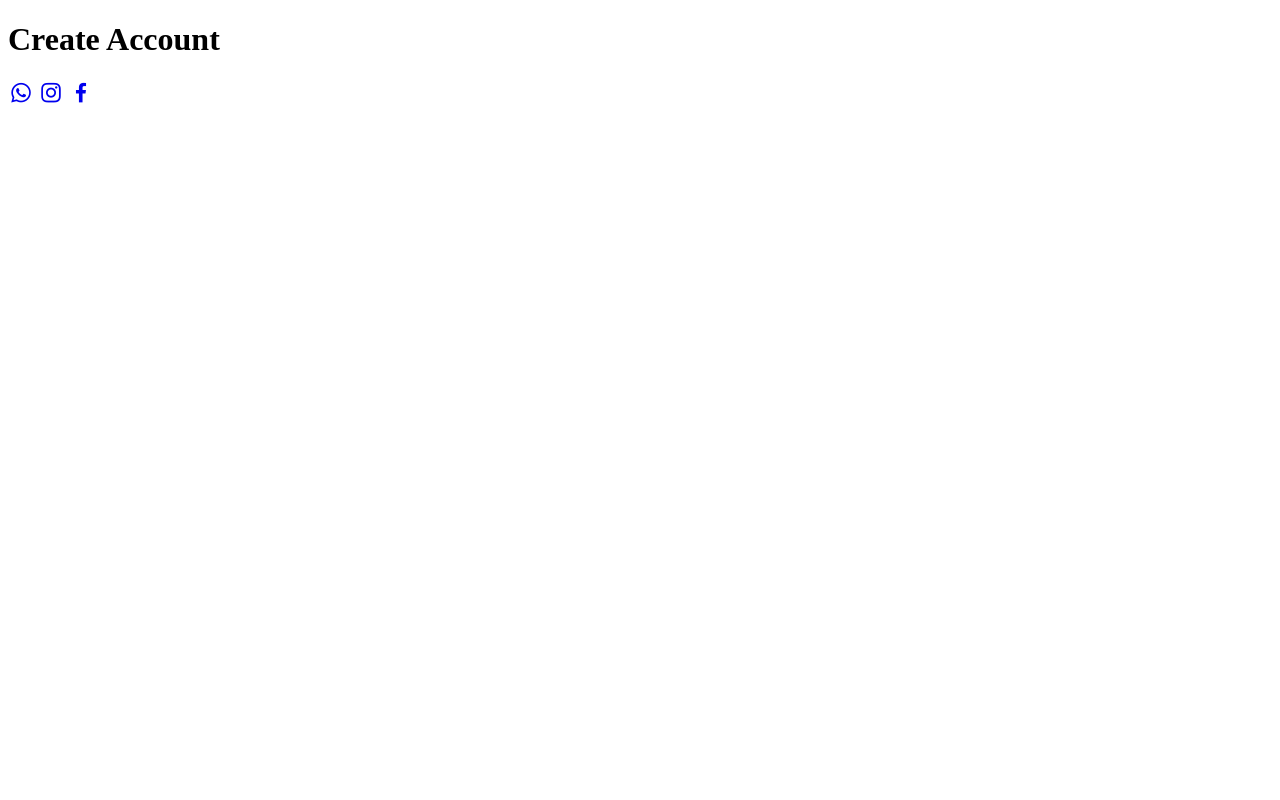
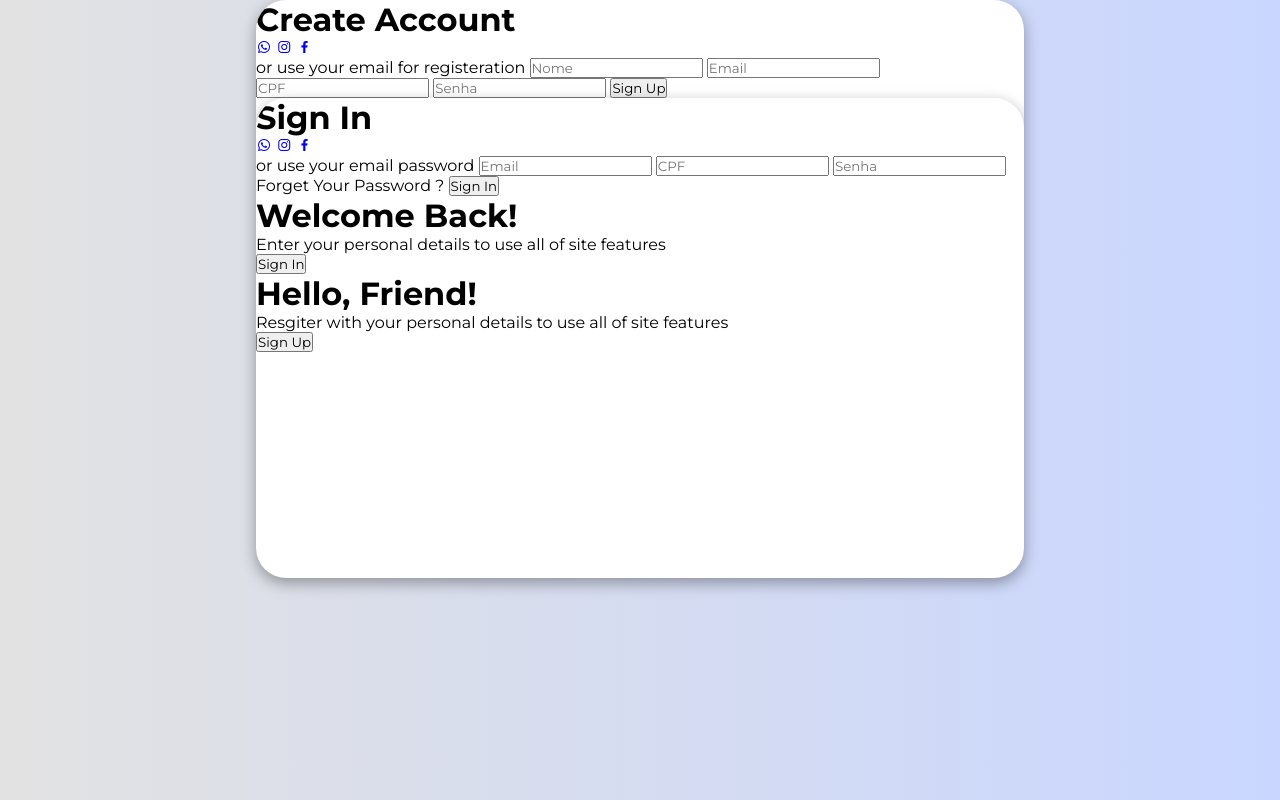
Before and after one commit to TaiSalvador/Trabalho-Final, a website: page Frontend/Login-e-create.html in a window 1280 px wide. Drawn offline with nearby package versions, Linux system fonts and the light colour scheme.

Commit message:
adicionados coisas

```diff
--- a/Frontend/Login-e-create.css
+++ b/Frontend/Login-e-create.css
@@ -1,5 +1,27 @@
 @import url('https://fonts.googleapis.com/css2?family=Montserrat:ital,wght@0,100..900;1,100..900&display=swap');
 
-.icon{
-    font-size: 26px;
+*{
+    margin:0 ;
+    padding: 0%;
+    box-sizing: border-box;
+    font-family: 'Montserrat' , sans-serif;
 }
+body {
+    background-color: #c9d6ff;
+    background: linear-gradient( to right, #e2e2e2, #c9d6ff);
+    display: flex;
+    align-items: center;
+    justify-items: center;
+    flex-direction: column;
+    height: 100vh;
+}
+.container{
+    background-color: #fff;
+    border-radius: 30px;
+    box-shadow: 0 5px 15px rgba(0, 0, 0, 0.35);
+    position: relative;
+    overflow: hidden;
+    width: 768px;
+    max-width: 100%;
+    min-height: 480px;
+}
--- a/Frontend/Login-e-create.html
+++ b/Frontend/Login-e-create.html
@@ -19,8 +19,54 @@
                     <a href="#" class="icon"><i class='bx bxl-instagram'></i></a>
                     <a href="#" class="icon"><i class='bx bxl-facebook'></i></a>
                 </div>
+                <span>or use your email for registeration </span>
+                <input type="text"
+                placeholder="Nome">
+                <input type="email"
+                placeholder="Email">
+                <input type="vachar"
+                placeholder="CPF">
+                <input type="password"
+                placeholder="Senha">
+                <button>Sign Up</button>
             </form>
         </div>
+        <div class="container" id="container">
+            <div class="form-container sign-up">
+                <form>
+                    <h1>Sign In</h1>
+                    <div class="social-icons">
+                        <a href="#" class="icon"><i class='bx bxl-whatsapp'></i></a>
+                        <a href="#" class="icon"><i class='bx bxl-instagram'></i></a>
+                        <a href="#" class="icon"><i class='bx bxl-facebook'></i></a>
+                    </div>
+                    <span>or use your email password </span>
+
+                    <input type="email"
+                    placeholder="Email">
+                    <input type="number"
+                    placeholder="CPF">
+                    <input type="password"
+                    placeholder="Senha">
+                    <a href= "#"></a>Forget Your Password ? </a>
+                    <button>Sign In</button>
+                </form>
+            </div>
+            <div class="toggle-container">
+            <div class="toggle">
+                <div class="toggle-panel toogle-left">
+                    <h1>Welcome Back!</h1>
+                    <p>Enter your personal details to use all of site features</p>
+                    <button class= "hidden"
+                id="login">Sign In</button>
+             </div>
+                    <div class="toggle-panel toogle-righ">
+                        <h1>Hello, Friend!</h1>
+                        <p>Resgiter with your personal details to use all of site features</p>
+                        <button class= "hidden"
+                    id="resgister">Sign Up</button>
+                    </div>
+            </div>
     </div>
     <script src="script.js"></script>
 </body>
```
